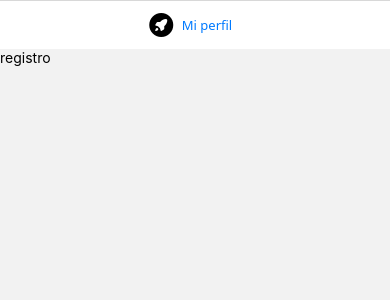
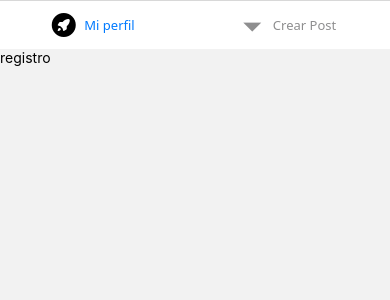
Before and after one commit to Matelavan/integrador-segunda-parte, a React Native app: screen /registro in a window 390 px wide. Shown: the top 300 px of the page. Built offline with nearby package versions, Linux system fonts and the light colour scheme; no server answers.

Commit message:
estuve avanzando bastante con crear post, sigue sin arrancar

```diff
--- a/src/navegacion/tabNav.js
+++ b/src/navegacion/tabNav.js
@@ -3,6 +3,8 @@ import {createBottomTabNavigator} from "@react-navigation/bottom-tabs"
 import {Octicons} from "@expo/vector-icons"
 import {AntDesign} from "@expo/vector-icons"
 import MiPerfil from "../screens/miPerfil"
+import crearPost from '../screens/crearPost'
+
 
 
 const Tab = createBottomTabNavigator()
@@ -12,6 +14,8 @@ export default class TabNav extends Component{
         return(
             <Tab.Navigator>
                     <Tab.Screen name = "Mi perfil" component={MiPerfil} options = {{headerShown: false, tabBarIcon: () => <Octicons name= "feed-rocket" size= {24} color= "black"/>}}/>
+                    <Tab.Screen name='Crear Post' component={crearPost} />
+
 
             </Tab.Navigator>
         )
--- a/src/screens/crearPost.js
+++ b/src/screens/crearPost.js
@@ -1,9 +1,62 @@
+
+import React, { Component } from 'react'
+import { Text, View, TouchableOpacity, TextInput, StyleSheet } from 'react-native'
 import { db, auth } from '../firebase/config'
 
-db.collection('posts').add({
-            owner: auth.currentUser.email,
-            likes: this.state.description,
-            createdAt: Date.now(),
-        })
-        .then()
-        .catch( e => console.log(e))
+class CrearPost extends Component {
+    constructor(props) {
+        super(props)
+        this.state = {
+            description: '',
+            username: ''
+        }
+    }
+
+    crearPost() {
+        const email = auth.currentUser.email;
+        const { description, username } = this.state;
+
+        if (
+            email &&
+            description !== '' &&
+            username !== '' &&
+            username.length > 3 &&
+            email.includes('@')
+        ) {
+            db.collection('posts')
+                .add({
+                    owner: email,
+                    description: description,
+                    createdAt: Date.now(),
+                    username: username,
+
+                })
+                .then(() => {
+                    this.props.navigation.navigate('Tab');
+                })
+                .catch(err=> console.log('err:', err));
+        }
+    }
+
+    render() {
+        return (
+            <View>
+                <TextInput
+                    value={this.state.description}
+                    onChangeText={(text) => this.setState({ description: text })}
+                    style={styles.input}
+                />
+                <TextInput
+                    value={this.state.username}
+                    onChangeText={(text) => this.setState({ username: text })}
+                    style={styles.input}
+                />
+                <TouchableOpacity onPress={() => this.crearPost()}>
+                    <Text>Crear Post</Text>
+                </TouchableOpacity>
+            </View>
+        )
+    }
+}
+
+export default CrearPost;
```
